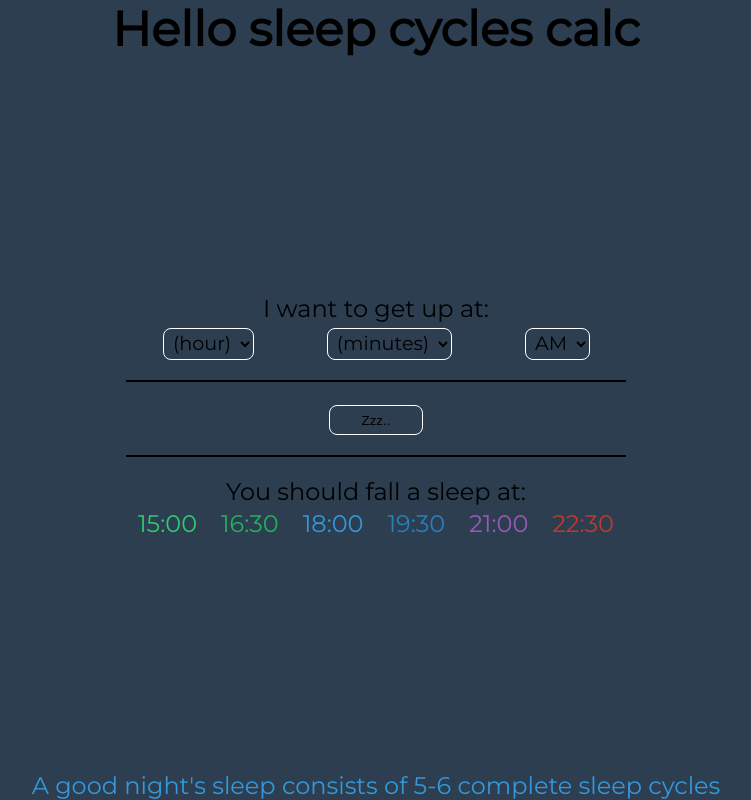
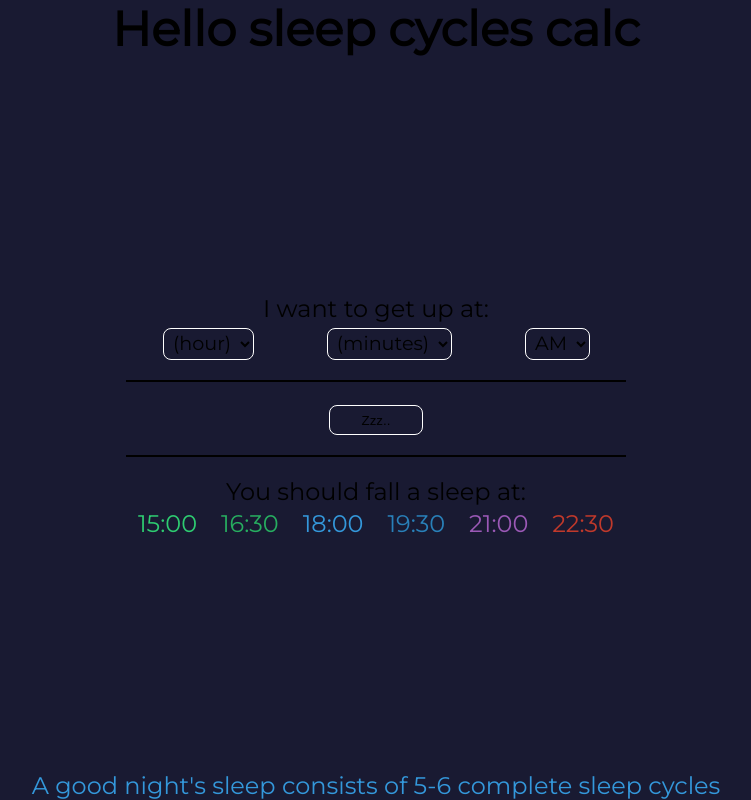
Before and after one commit to snoh666/sleep-cycle-calculator, a React (Create React App) app: page / in a window 1280 px wide. Shown: the whole page, without its empty margins (264-1015 px from the left). Built offline with nearby package versions, Linux system fonts and the light colour scheme.

Commit message:
Added bg-color to app wrapper from theme props

```diff
--- a/src/App.js
+++ b/src/App.js
@@ -44,4 +44,6 @@ const AppWrapper = styled.div`
   align-items: center;
   justify-content: space-between;
   text-align: center;
+
+  background: ${(props) => props.theme.darkBlue};
 `;
```
